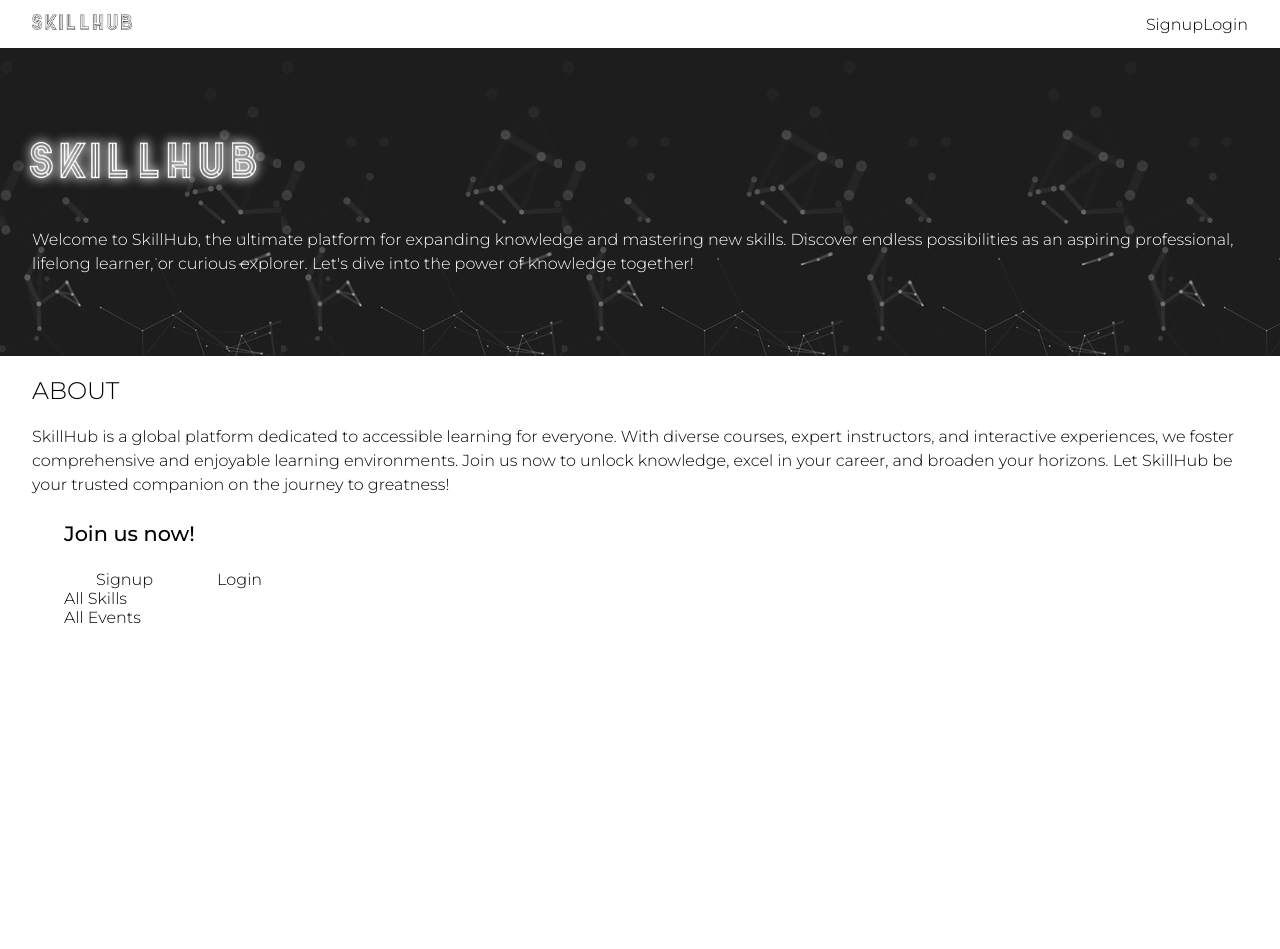
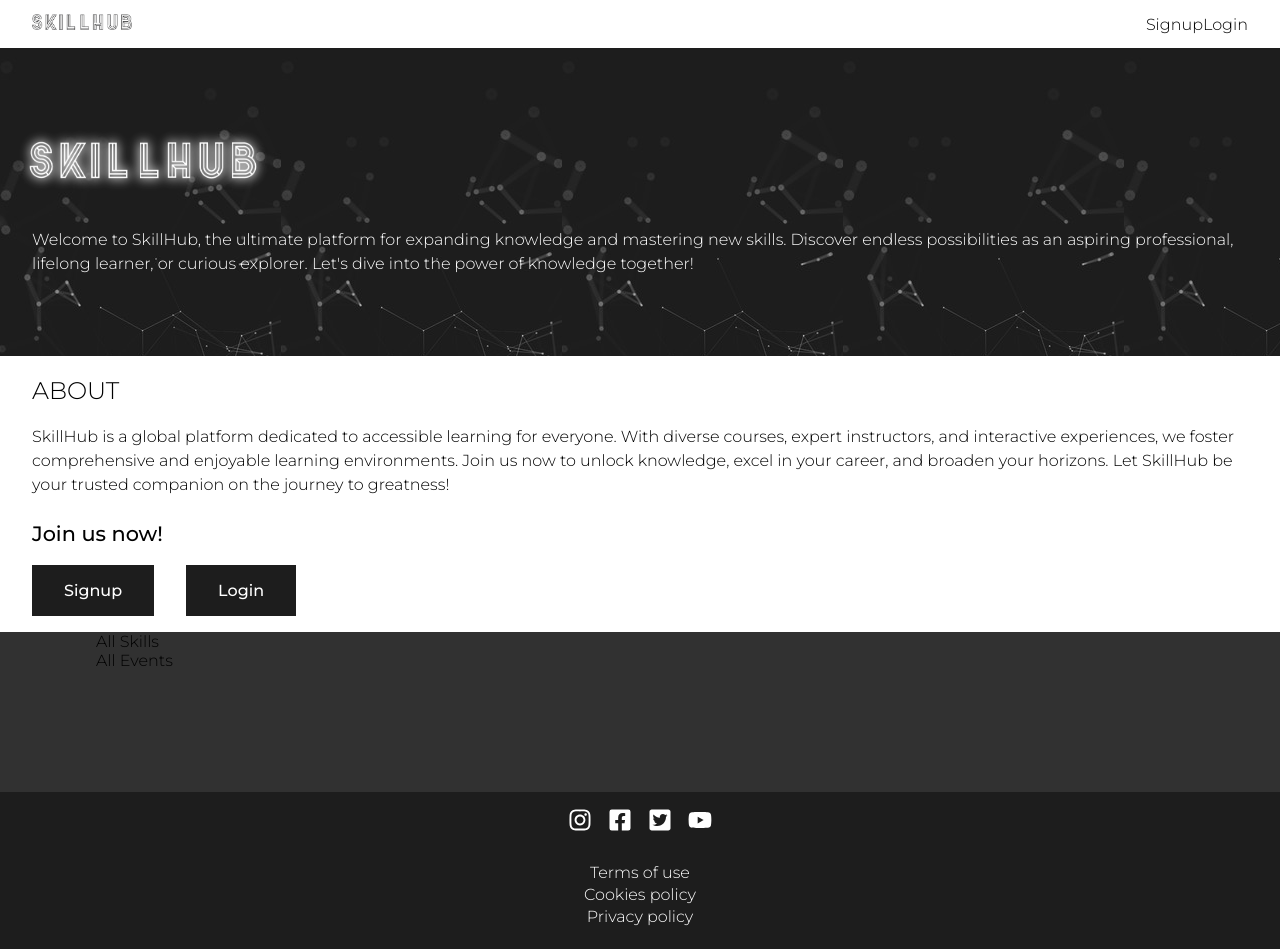
Before and after one commit to javiernicolasadan/SkillHubFrontJNA, a React (Vite) app: page / in a window 1280 px wide. Shown: the top 949 px of the page. Before the commit the page ends 800 px from the top, so only its background shows below. Built offline with nearby package versions, Linux system fonts and the light colour scheme.

Commit message:
footer added

```diff
--- a/package.json
+++ b/package.json
@@ -16,6 +16,7 @@
     "date-fns": "^2.30.0",
     "react": "^18.2.0",
     "react-dom": "^18.2.0",
+    "react-icons": "^4.9.0",
     "react-router-dom": "^6.11.2"
   },
   "devDependencies": {
--- a/src/Main.css
+++ b/src/Main.css
@@ -23,6 +23,7 @@
     margin: 0;
     padding: 0;
   }
+
 
   nav{
     display: flex;
@@ -70,6 +71,9 @@
     padding: 0;
   }
 
+  #about div{
+    padding: 0;
+  }
 
   .hamburger-container{
     position: relative;
@@ -112,6 +116,60 @@
     right: 0;
   }
 
+  .homeButton{
+    background-color: #1d1d1d;
+    color: white;
+    padding: 1rem;
+    padding-left: 2rem;
+    padding-right: 2rem;
+    font-weight: 500;
+  }
+
+  .homeButton:first-child{
+    margin-right: 2rem;
+  }
+
+  .homeButtonDiv{
+    margin-top: 2rem;
+    margin-bottom: 2rem;
+  }
+
+  .homeSection{
+    background-color: rgb(49, 49, 49);
+    height: 10rem;
+  }
+
+  footer {
+    background-color: #1d1d1d;
+    padding: 0.5rem 0;
+  }
+
+  .mediaDiv{
+    text-align: center;
+  }
+
+  .mediaIcon{
+    fill: white;
+    padding: 0.5rem 0.5rem;
+    font-size: 1.5rem;
+  }
+
+  footer p{
+    color: white;
+    margin: 0.2rem;
+    text-align: center;
+  }
+
+  footer span{
+    color: white;
+    font-size: 0.8rem;
+    padding: 0.5rem;
+  }
+
+  .disclaimer{
+    padding: 1rem 0;
+  }
+
 
 
   /*tablet*/
--- a/src/pages/Homepage.jsx
+++ b/src/pages/Homepage.jsx
@@ -1,6 +1,7 @@
 import { useContext } from "react";
 import { Link } from "react-router-dom";
 import { SessionContext } from "../contexts/SessionContext";
+import { FaInstagram, FaFacebookSquare, FaTwitterSquare, FaYoutube } from 'react-icons/fa'
 
 
 export default function Homepage() {
@@ -23,8 +24,11 @@ export default function Homepage() {
         {!isLoggedIn &&
         <div>
           <p  style={{ fontSize: '1.3rem', fontWeight: 500 }}>Join us now!</p>
-          <Link className="genButton whiteButton" to="/signup">Signup</Link>
-          <Link className="genButton whiteButton" to={"/login"}>Login</Link>
+          <div className="homeButtonDiv">
+            <Link className="homeButton" to="/signup">Signup</Link>
+            <Link className="homeButton" to={"/login"}>Login</Link>
+          </div>
+
         </div>
         }
 
@@ -36,12 +40,31 @@ export default function Homepage() {
 
       </section>
 
-      <div className="allLink allskills">
-        <Link to={'/allskills'} >All Skills</Link>
+      <section className="homeSection">
+        <div className="allLink allskills">
+          <Link to={'/allskills'} >All Skills</Link>
+        </div>
+
+        <div className="allLink allevents">
+          <Link to={'/allevents'} >All Events</Link>
+        </div>
+      </section>
+
+      <footer>
+      <div className="mediaDiv">
+        <FaInstagram className="mediaIcon"/>
+        <FaFacebookSquare className="mediaIcon" />
+        <FaTwitterSquare className="mediaIcon"/>
+        <FaYoutube className="mediaIcon"/>
       </div>
-      <div className="allLink allevents">
-        <Link to={'/allevents'} >All Events</Link>
+      <div className="disclaimer">
+        <p>Terms of use</p>
+        <p>Cookies policy</p>
+        <p>Privacy policy</p>
       </div>
+      <span>Copyright © 2023 | Elisa Exposito & Javier Adan</span>
+      </footer>
+
     </>
   );
 }
```
Also changed, not shown: 1 other file (tests, documents, lock files or other folders).
